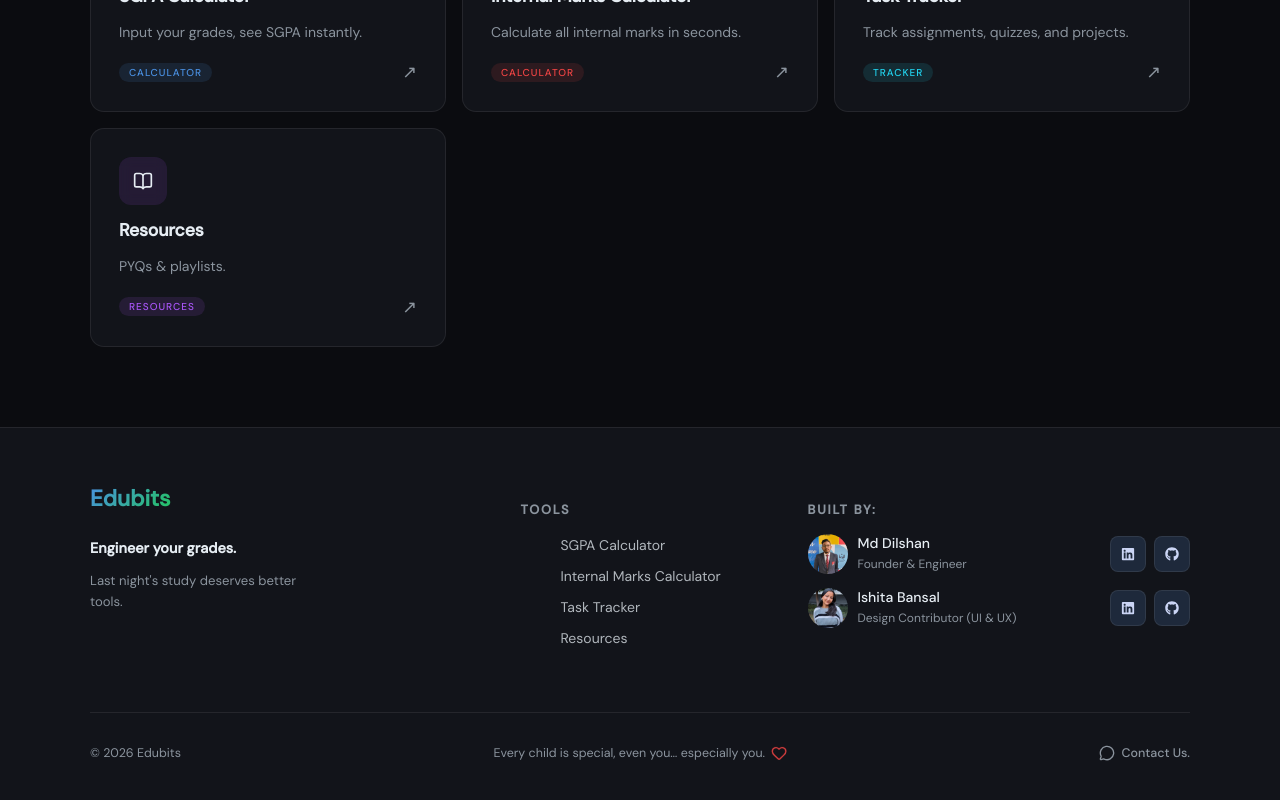
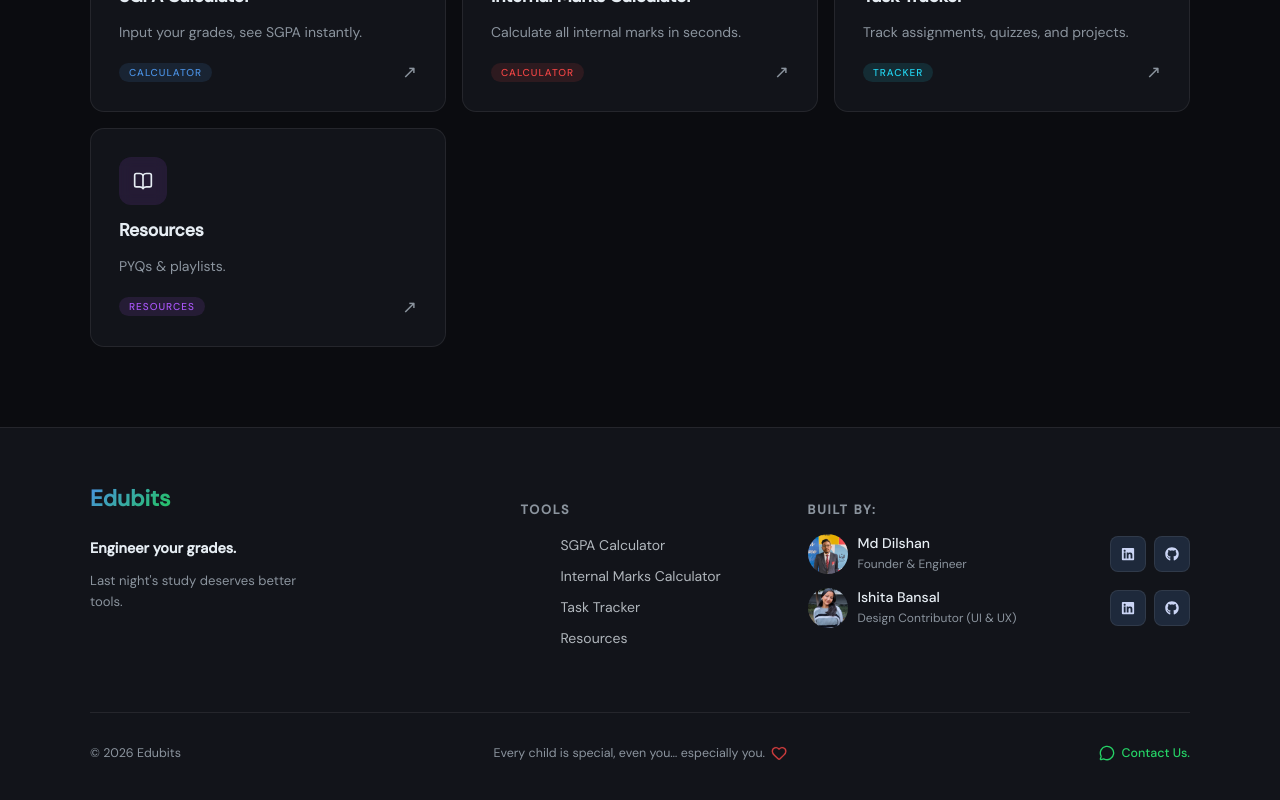
Before and after one commit to Imdilshan/edubits, a React (Vite) app in the folder frontend/: page / in a window 1280 px wide. Shown: the part 1062-1862 px from the top of the page. Built offline with nearby package versions, Linux system fonts and the light colour scheme; no server answers.

Commit message:
Updated contact us

```diff
--- a/frontend/src/features/homepage/homepage.css
+++ b/frontend/src/features/homepage/homepage.css
@@ -629,6 +629,7 @@
   color: var(--text-secondary);
   text-decoration: none;
   transition: all 0.2s ease;
+  color: #25D366;
 }
 
 .footer-link:hover {
```
